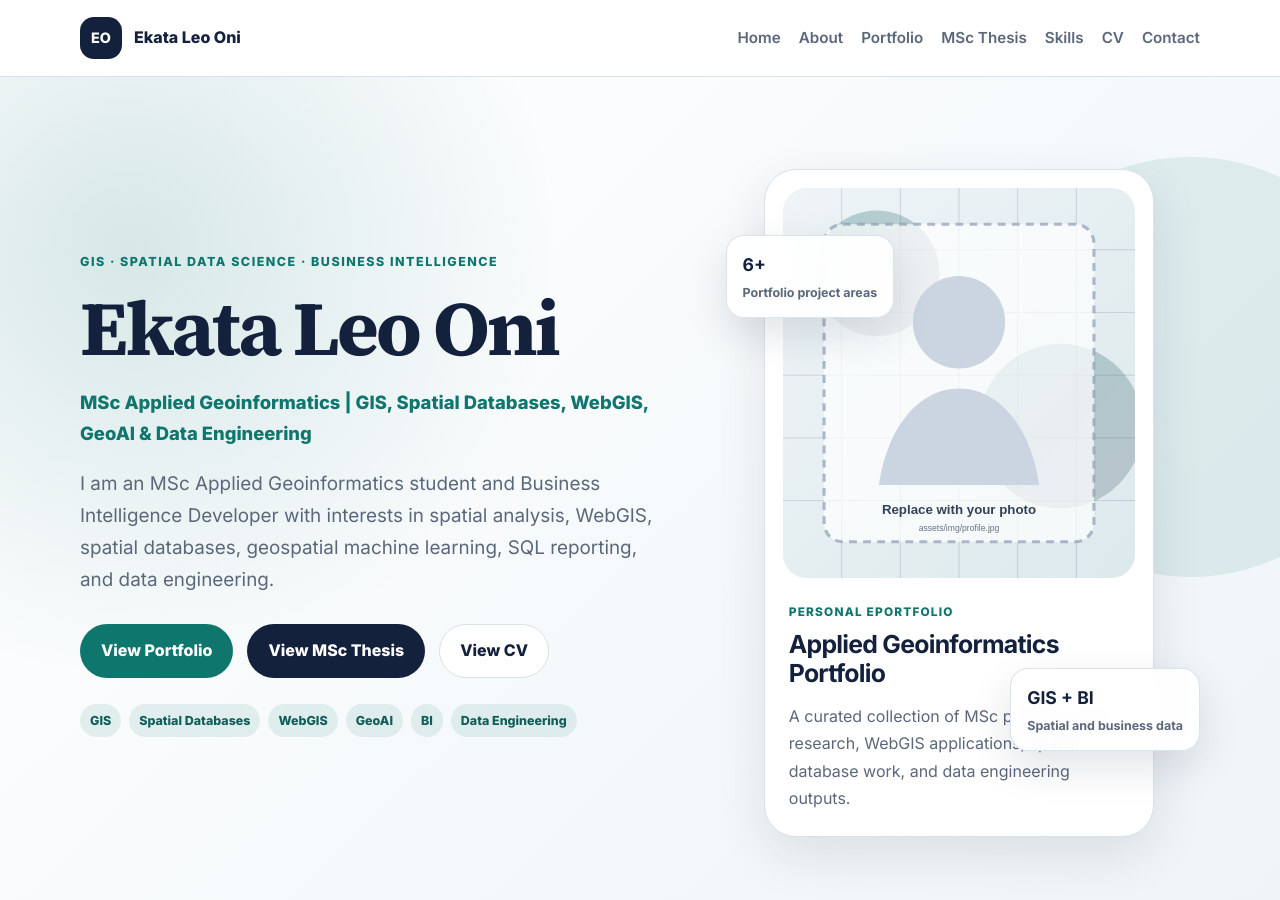
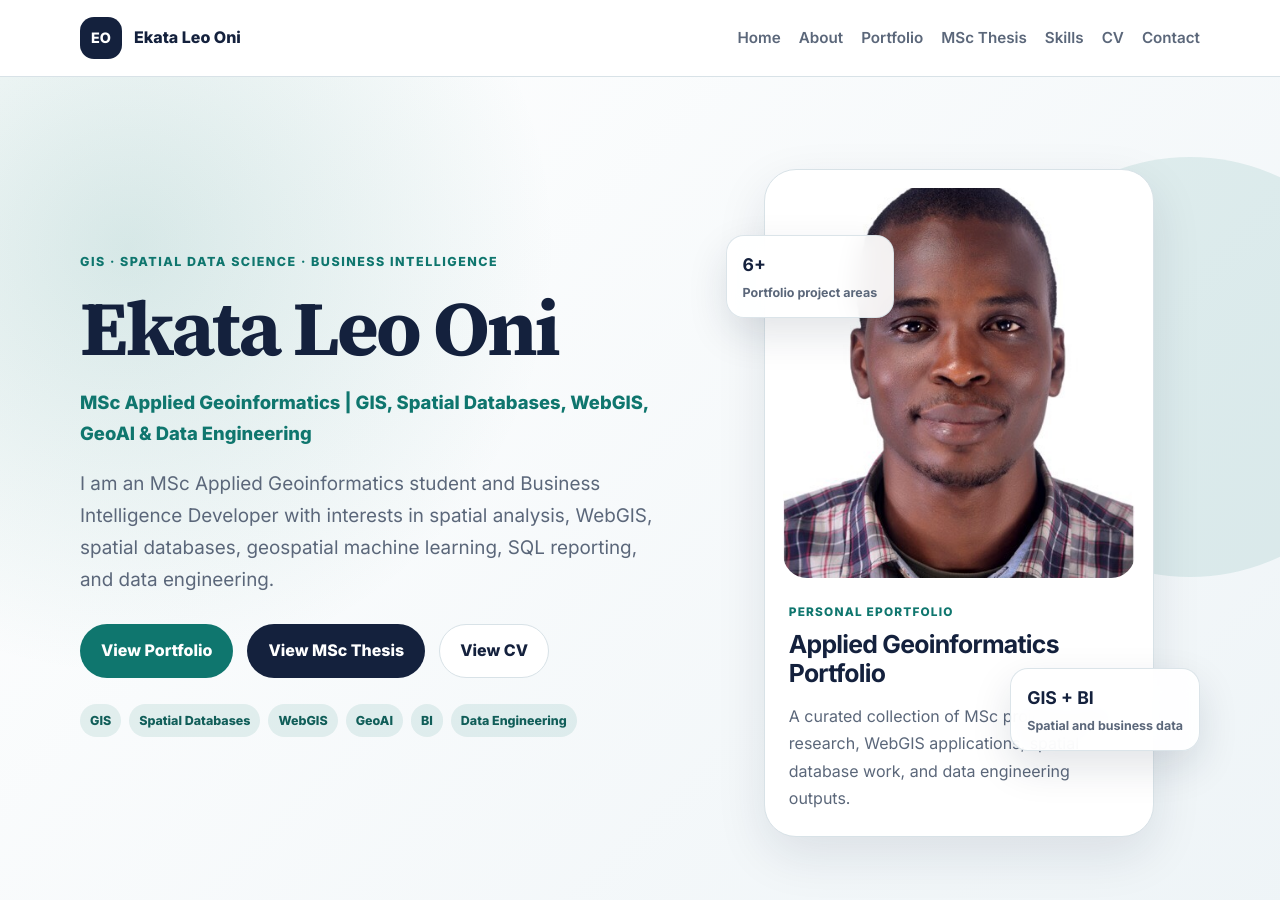
Before and after one commit to euphoricking/euphoricking.github.io, a Jekyll site: the page built from index.md, in a window 1280 px wide and 900 px high. Built offline with Jekyll 4.4.1, drawn with Linux system fonts in a browser that asks for light colours.

Commit message:
Update profile image source in index.md

```diff
--- a/index.md
+++ b/index.md
@@ -36,7 +36,7 @@ title: Home
     <div class="profile-panel">
       <div class="profile-card">
         <div class="profile-image-wrap">
-          <img src="{{ '/assets/img/profile-placeholder.svg' | relative_url }}" alt="Profile placeholder" class="profile-image">
+          <img src="{{ '/assets/img/profile.jpg' | relative_url }}" alt="Profile placeholder" class="profile-image">
         </div>
         <div class="profile-info">
           <p class="profile-kicker">Personal ePortfolio</p>
```
